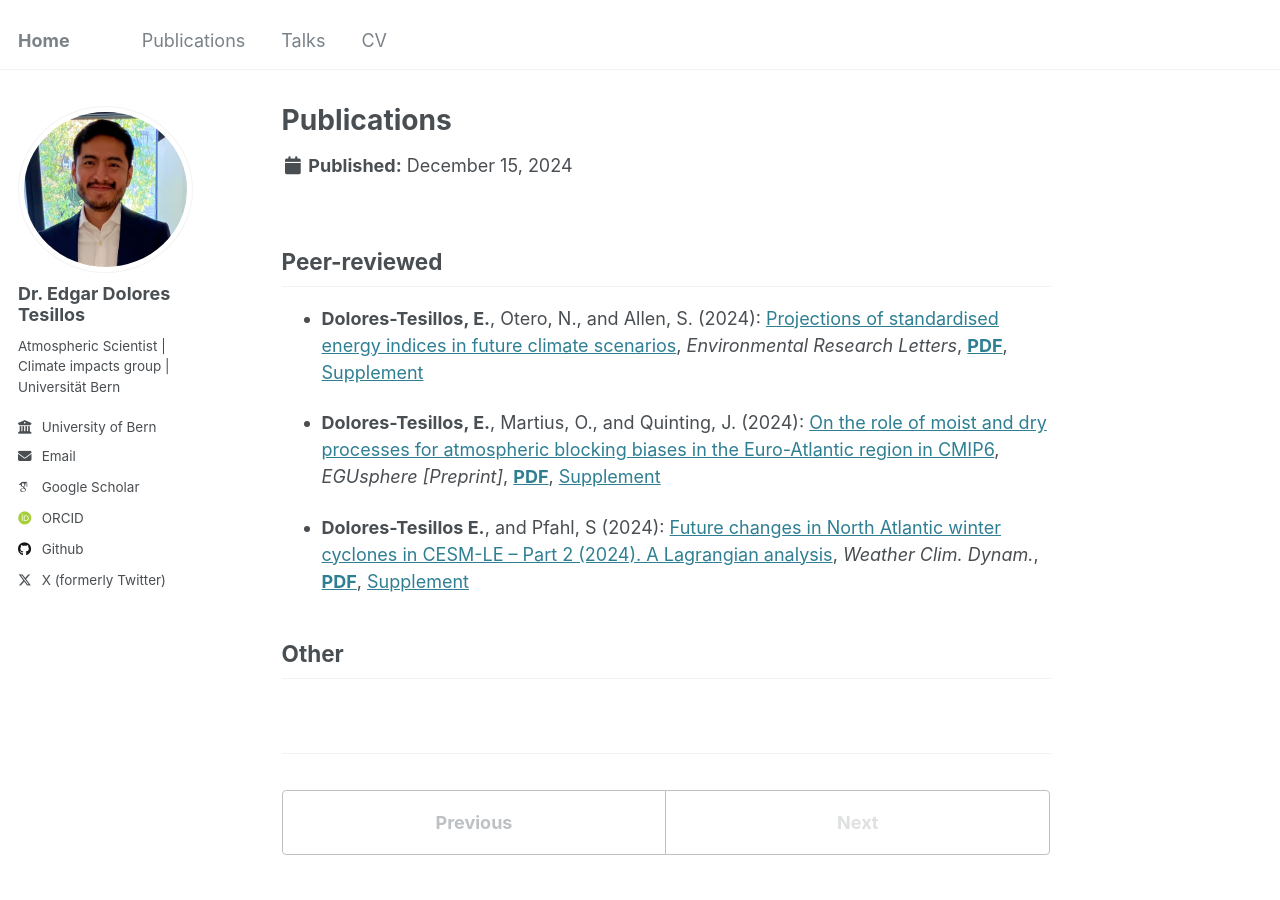
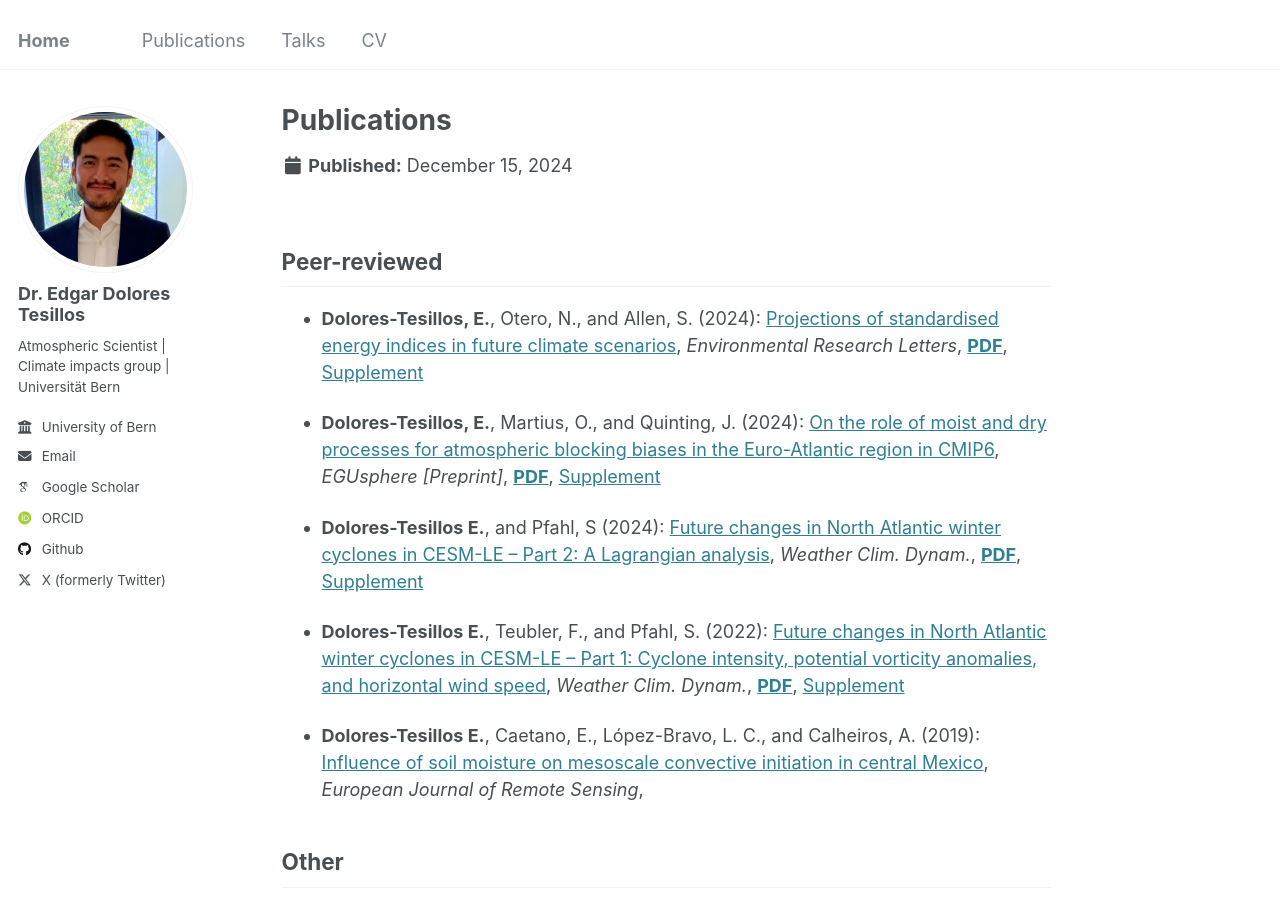
Before and after one commit to edgardotes/edgardotes.github.io, a Jekyll site: the page built from _publications/publications.md, in a window 1280 px wide and 900 px high. Built offline with Jekyll 4.4.1, drawn with Linux system fonts in a browser that asks for light colours; some web fonts are replaced.

Commit message:
Update publications.md

```diff
--- a/_publications/publications.md
+++ b/_publications/publications.md
@@ -41,11 +41,24 @@ _EGUsphere [Preprint]_,
 <a href="/publications/supplement/Dolores2024_wcd_blocks_supplement.pdf" target="_blank">Supplement</a>
 
 - **Dolores-Tesillos E.**, and Pfahl, S (2024):
-  <a href="https://doi.org/10.5194/wcd-5-163-2024" target="_blank">Future changes in North Atlantic winter cyclones in CESM-LE – Part 2 (2024). A Lagrangian analysis</a>,
+  <a href="https://doi.org/10.5194/wcd-5-163-2024" target="_blank">Future changes in North Atlantic winter cyclones in CESM-LE – Part 2: A Lagrangian analysis</a>,
 _Weather Clim. Dynam._,
 <a href="/publications/Dolores2024_wcd_cyclones.pdf" target="_blank"><b>PDF</b></a>,
 <a href="/publications/supplement/Dolores2024_wcd_cyclones_supplement.pdf" target="_blank">Supplement</a>
 
+- **Dolores-Tesillos E.**, Teubler, F., and Pfahl, S. (2022):
+  <a href="https://doi.org/10.5194/wcd-3-429-2022" target="_blank">Future changes in North Atlantic winter cyclones in CESM-LE – Part 1: Cyclone intensity, potential vorticity anomalies, and horizontal wind speed</a>,
+_Weather Clim. Dynam._,
+<a href="/publications/Dolores2022_wcd_cyclones.pdf" target="_blank"><b>PDF</b></a>,
+<a href="/publications/supplement/Dolores2022_wcd_cyclones_supplement.pdf" target="_blank">Supplement</a>
+
+- **Dolores-Tesillos E.**, Caetano, E., López-Bravo, L. C., and Calheiros, A. (2019):
+  <a href="https://doi.org/10.1080/22797254.2019.1700397" target="_blank">Influence of soil moisture on mesoscale convective initiation in central Mexico</a>,
+_European Journal of Remote Sensing_,
+<!--
+<a href="/publications/Dolores2022_wcd_cyclones.pdf" target="_blank"><b>PDF</b></a>,
+<a href="/publications/supplement/Dolores2022_wcd_cyclones_supplement.pdf" target="_blank">Supplement</a>
+ -->
 
 Other
 -----
```
